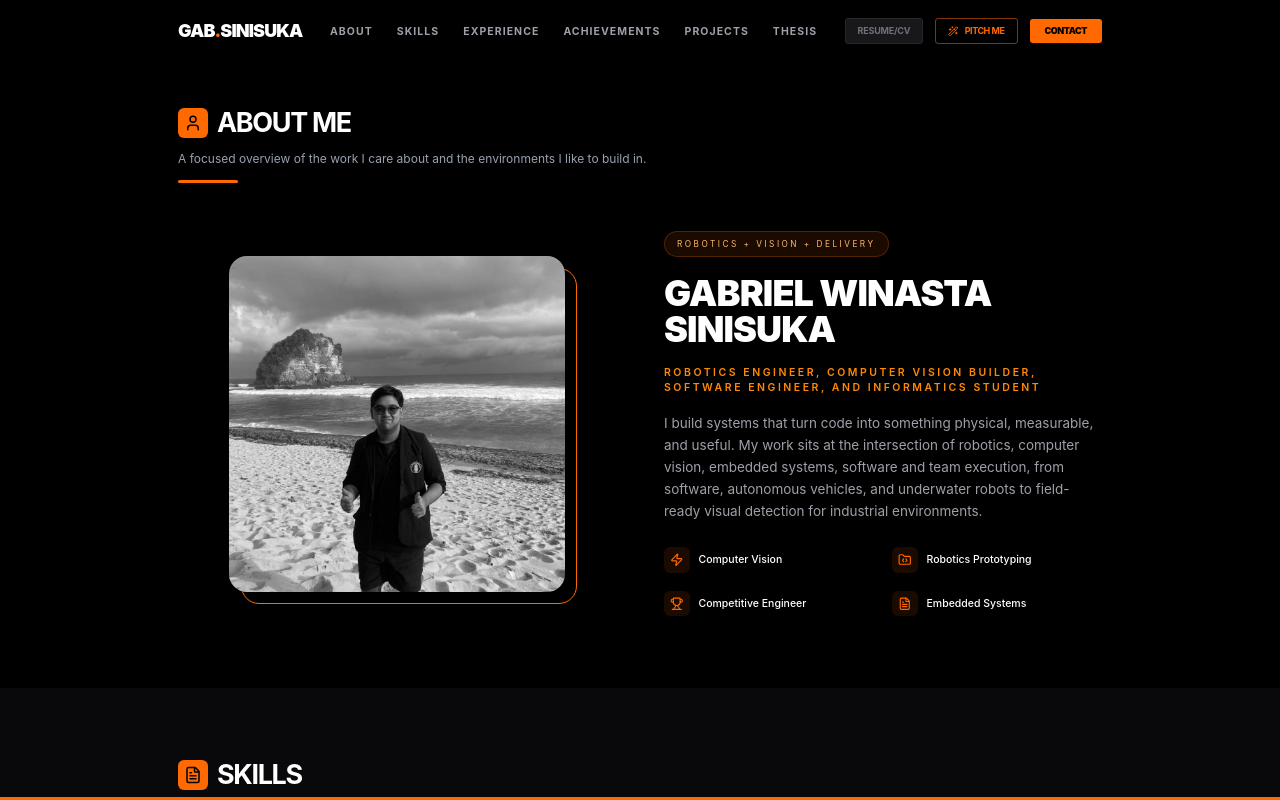
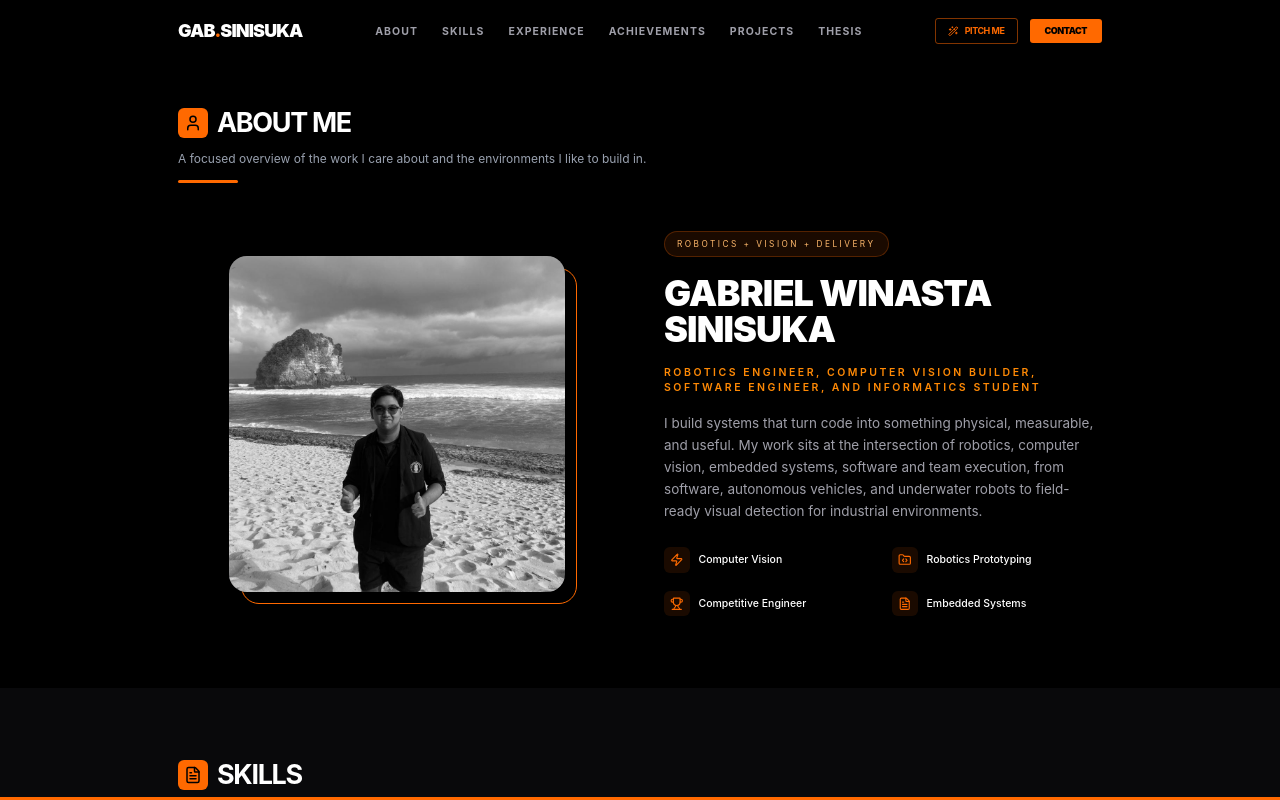
Before and after one commit to treeone246/Gabriels-Portofolio-Website, a React (Vite) app in the folder my-portfolio/: page / in a window 1280 px wide. Shown: the top 800 px of the page. Built offline with nearby package versions, Linux system fonts and the light colour scheme.

Commit message:
add changes

```diff
--- a/my-portfolio/src/App.jsx
+++ b/my-portfolio/src/App.jsx
@@ -56,7 +56,6 @@ import eyeAI5 from '../Pictures/eyeAI5.png';
 import eyeAI6 from '../Pictures/eyeAI6.png';
 import eyeAI7 from '../Pictures/eyeAI7.png';
 import eyeAI8 from '../Pictures/eyeAI8.JPG';
-import resumePdf from '../PDF/Official_CV_GabrielWinastaSinisuka.pdf';
 
 const SectionHeading = ({ children, icon: Icon, subtitle }) => (
   <motion.div
@@ -1127,15 +1126,6 @@ export default function App() {
             ))}
           </div>
           <div className="flex items-center gap-2 sm:gap-4">
-            <button
-              type="button"
-              disabled
-              aria-disabled="true"
-              title="Resume/CV access is temporarily disabled"
-              className="hidden sm:inline-flex px-3 py-1.5 sm:px-4 sm:py-2 border border-zinc-800 bg-zinc-900 text-zinc-500 text-[10px] sm:text-xs font-bold rounded uppercase tracking-tight cursor-not-allowed"
-            >
-              Resume/CV
-            </button>
             <motion.button
               whileHover={{ scale: 1.05 }}
               whileTap={{ scale: 0.95 }}
@@ -1173,16 +1163,6 @@ export default function App() {
                     transition={{ duration: 0.18, ease: 'easeOut' }}
                     className="absolute right-0 mt-3 w-56 rounded-2xl border border-zinc-800 bg-zinc-950/95 p-2 shadow-[0_20px_45px_rgba(0,0,0,0.45)] backdrop-blur-md"
                   >
-                    <button
-                      type="button"
-                      disabled
-                      aria-disabled="true"
-                      title="Resume/CV access is temporarily disabled"
-                      className="sm:hidden w-full flex items-center gap-3 rounded-xl px-3 py-2 text-sm text-zinc-500 cursor-not-allowed"
-                    >
-                      <FileText size={16} className="text-orange-400" />
-                      <span>Resume/CV</span>
-                    </button>
                     <a
                       href={safeLinks.linkedin}
                       target="_blank"
```
